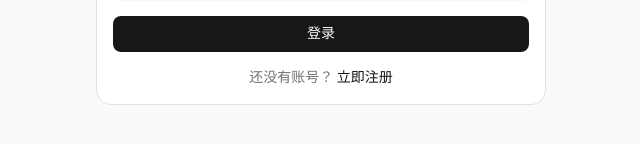
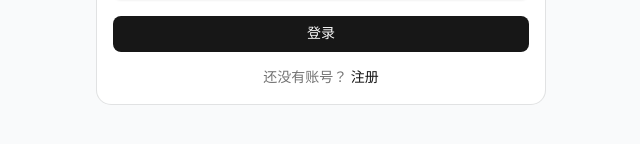
Before and after one commit to zhou123456mo-tech/family-menu, a Next.js app: page /login in a window 1280 px wide. Shown: the part 458-602 px from the top of the page, without its empty margins (319-959 px from the left). Built offline with nearby package versions, Linux system fonts and the light colour scheme.

Commit message:
push触发

```diff
--- a/src/app/login/page.tsx
+++ b/src/app/login/page.tsx
@@ -52,11 +52,7 @@ export default function LoginPage() {
         </CardHeader>
         <CardContent>
           <form onSubmit={handleSubmit} className="space-y-4">
-            {error && (
-              <div className="bg-red-50 text-red-600 text-sm p-3 rounded-md">
-                {error}
-              </div>
-            )}
+            {error && <div className="bg-red-50 text-red-600 text-sm p-3 rounded-md">{error}</div>}
             <div className="space-y-2">
               <Label htmlFor="phone">手机号</Label>
               <Input
@@ -85,7 +81,7 @@ export default function LoginPage() {
             <div className="text-center text-sm text-muted-foreground">
               还没有账号？{' '}
               <Link href="/register" className="text-primary hover:underline">
-                立即注册
+                注册
               </Link>
             </div>
           </form>
```
